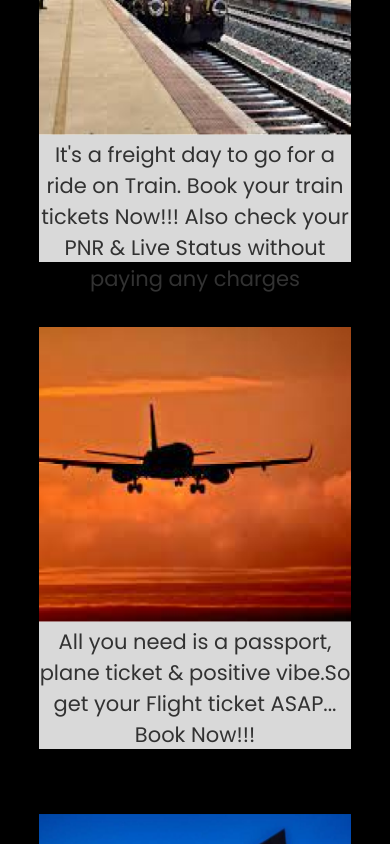
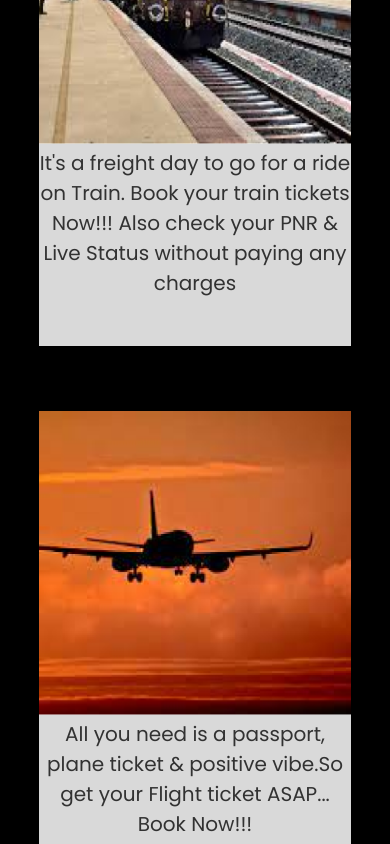
Before and after one commit to Sajal-Khawas8/OmniPass-AllInOneTicketBooking, a React (Vite) app: page / in a window 390 px wide. Shown: the part 800-1644 px from the top of the page. Built offline with nearby package versions, Linux system fonts and the light colour scheme; a web font is replaced by a local one.

Commit message:
Responsive Changes in Home Pages

```diff
--- a/src/components/css/Navbar.css
+++ b/src/components/css/Navbar.css
@@ -52,7 +52,7 @@ header {
     padding-left: 5px;
     padding-right: 5px;
     margin-left: 0.5vw;
-    background-color: #007bf9;
+    background: linear-gradient(180.45deg, #5898C6 0.39%, rgba(38, 123, 135, 0) 123.26%);;
 }
 
 .hamburger {
--- a/src/pages/css/Home.css
+++ b/src/pages/css/Home.css
@@ -60,7 +60,7 @@
 
 .card {
     width: 25vw;
-    height: 60vh;
+    height: 69vh;
     background-color: #D9D9D9;
     margin: 40px;
     margin-bottom: 72px;
@@ -75,7 +75,7 @@
     font-family: 'Poppins', sans-serif;
     text-align: center;
     color: #323232;
-    font-size: 21px;
+    font-size: 20px;
 }
 
 .contactUs {
@@ -173,6 +173,19 @@
     height: 80%;
     border: 2px solid black;
 }
+@media screen and (max-width: 1370px){
+    .card {
+
+        height: 70vh;
+
+    }
+    .card img{
+        width: 100%;
+        height: 60%;
+    }
+
+}
+
 
 @media screen and (max-width: 1172px){
     .card{
@@ -217,7 +230,7 @@
 }
 @media screen and (max-width: 545px){
     .card{
-        height: 50vh;
+        height: 60vh;
         width: 60vw;
     }
 
```
